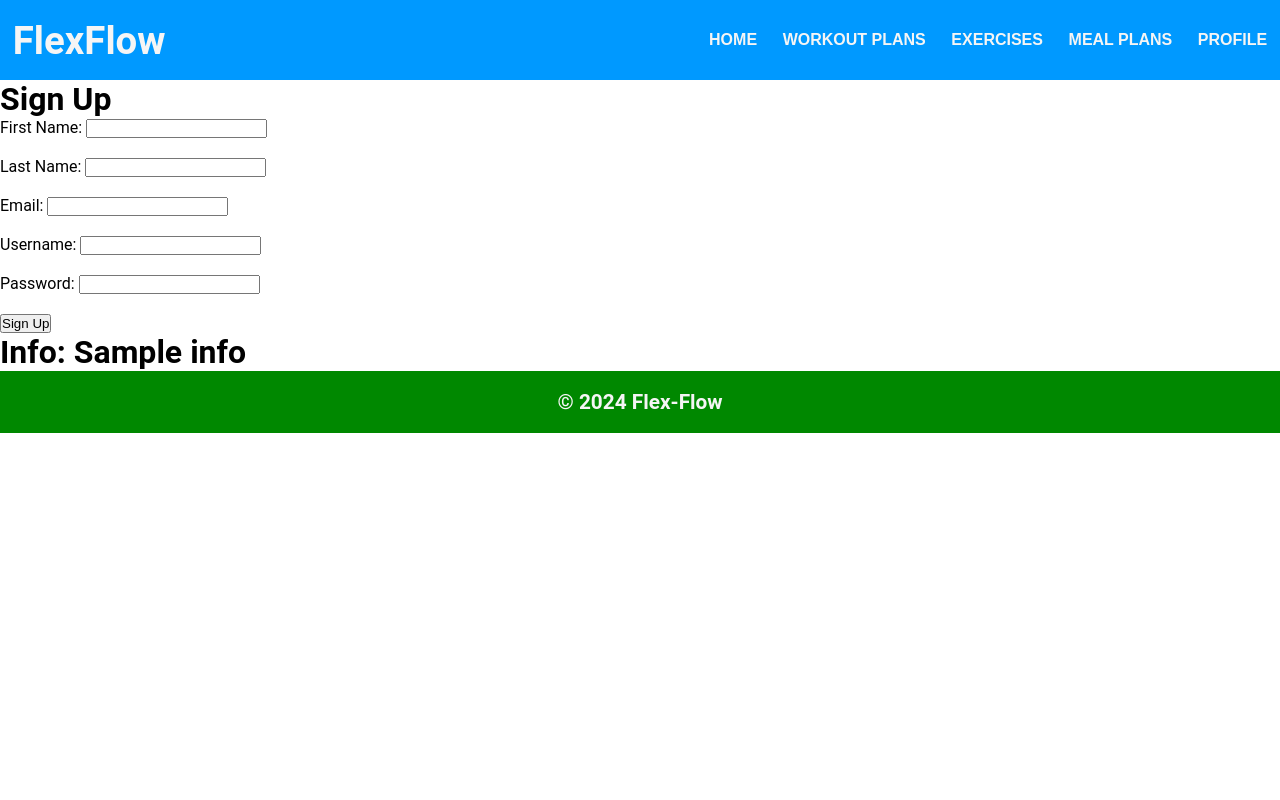
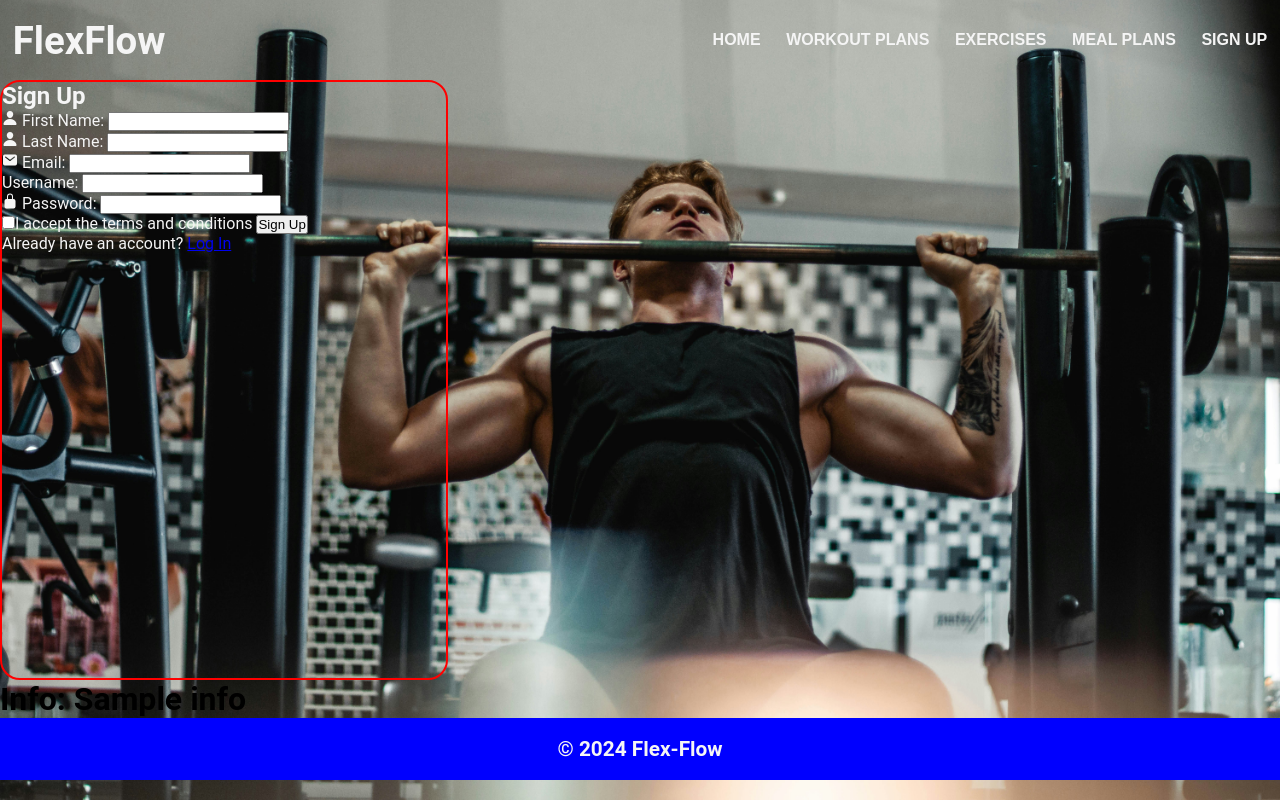
Before and after one commit to rubberart7/Flex-Flow, a Flask app: template backend/templates/signup.html in a window 1280 px wide. Run offline with Flask 3, Linux system fonts and the light colour scheme; the template is opened without the code that fills it: most values are stand-ins (such as "Sample title", 1, 10 or a date in 2020).

Commit message:
setup signup page and login

```diff
--- a/backend/static/css/main.css
+++ b/backend/static/css/main.css
@@ -1,6 +1,6 @@
 :root {
     --lightblue: rgb(0, 153, 255);
-    --testcolor: rgb(0, 136, 0);
+    --testcolor: rgb(0, 0, 255);
 }
 
 body {
@@ -38,7 +38,7 @@ button {
     /* remains at the top even when scrolling */
     font-size: 1.6rem;
     align-items: center;
-    background-color: var(--lightblue);
+    /* background-color: var(--lightblue); */
     color: whitesmoke;
 
 }
--- /dev/null
+++ b/backend/static/css/signup.css
@@ -0,0 +1,15 @@
+.form-wrapper {
+    position: relative;
+    width: 35vw;
+    height: 75vh;
+    border: 2px solid red;
+    border-radius: 20px;
+    color: whitesmoke;
+}
+
+body {
+    min-height: 100vh;
+    background: url('../images/gym.jpg') no-repeat;
+    background-size: cover;
+    background-position: center;
+}
--- a/backend/templates/base.html
+++ b/backend/templates/base.html
@@ -20,12 +20,20 @@
         <button class="workout-plans">Workout Plans</button>
         <button class="exercise-library">Exercises</button>
         <button class="meal-plans">Meal Plans</button>
-        <button class="account-creation">Profile</button>
+        <button class="account-creation">Sign Up</button>
       </div>
     </nav>
     {% block body %}{% endblock %}
     <footer>
       <p>&copy; 2024 Flex-Flow</p>
     </footer>
+    <script
+      type="module"
+      src="https://unpkg.com/ionicons@7.1.0/dist/ionicons/ionicons.esm.js"
+    ></script>
+    <script
+      nomodule
+      src="https://unpkg.com/ionicons@7.1.0/dist/ionicons/ionicons.js"
+    ></script>
   </body>
 </html>
--- a/backend/templates/signup.html
+++ b/backend/templates/signup.html
@@ -1,23 +1,48 @@
-{% extends 'base.html' %} {% block head %}{% endblock %} {% block scripts %}{%
-endblock %} {% block body %}
+{% extends 'base.html' %} {% block head %}<link
+  rel="stylesheet"
+  href="{{ url_for('static', filename='css/signup.css') }}"
+/>{% endblock %} {% block scripts %}{% endblock %} {% block body %}
+<div class="form-wrapper">
   <form class="signup-form" action="/create-user" method="POST">
-  <h1>Sign Up</h1>
+    <h2>Sign Up</h2>
+    <div class="input-box">
+      <span class="icon"><ion-icon name="person"></ion-icon></span>
       <label for="first-name">First Name: </label>
-  <input type="text" id="first-name" name="first-name" required /><br /><br />
+      <input type="text" id="first-name" name="first-name" required />
+    </div>
 
+    <div class="input-box">
+      <span class="icon"><ion-icon name="person"></ion-icon></span>
       <label for="last-name">Last Name: </label>
-  <input type="text" id="last-name" name="last-name" required /><br /><br />
+      <input type="text" id="last-name" name="last-name" required />
+    </div>
 
+    <div class="input-box">
+      <span class="icon"><ion-icon name="mail"></ion-icon></span>
       <label for="email">Email:</label>
-  <input type="email" id="email" name="email" required /><br /><br />
+      <input type="email" id="email" name="email" required />
+    </div>
 
+    <div class="input-box">
+      <span class="icon"></span>
       <label for="username">Username:</label>
-  <input type="text" id="username" name="username" required /><br /><br />
+      <input type="text" id="username" name="username" required />
+    </div>
 
+    <div class="input-box">
+      <span class="icon"><ion-icon name="lock-closed"></ion-icon></span>
       <label for="password">Password:</label>
-  <input type="password" id="password" name="password" required /><br /><br />
+      <input type="password" id="password" name="password" required />
+    </div>
 
+    <label for="accept-conditions"
+      ><input type="checkbox" />I accept the terms and conditions</label
+    >
     <button type="submit">Sign Up</button>
+    <p id="to-login">
+      Already have an account? <a href="#" class="login-link">Log In</a>
+    </p>
   </form>
+</div>
 <h1>Info: {{info}}</h1>
 {% endblock %}
```
Also changed, not shown: backend/instance/mydatabase.db, backend/static/images/gym.jpg (added). Lines whose indentation alone changed are shown as unchanged.
